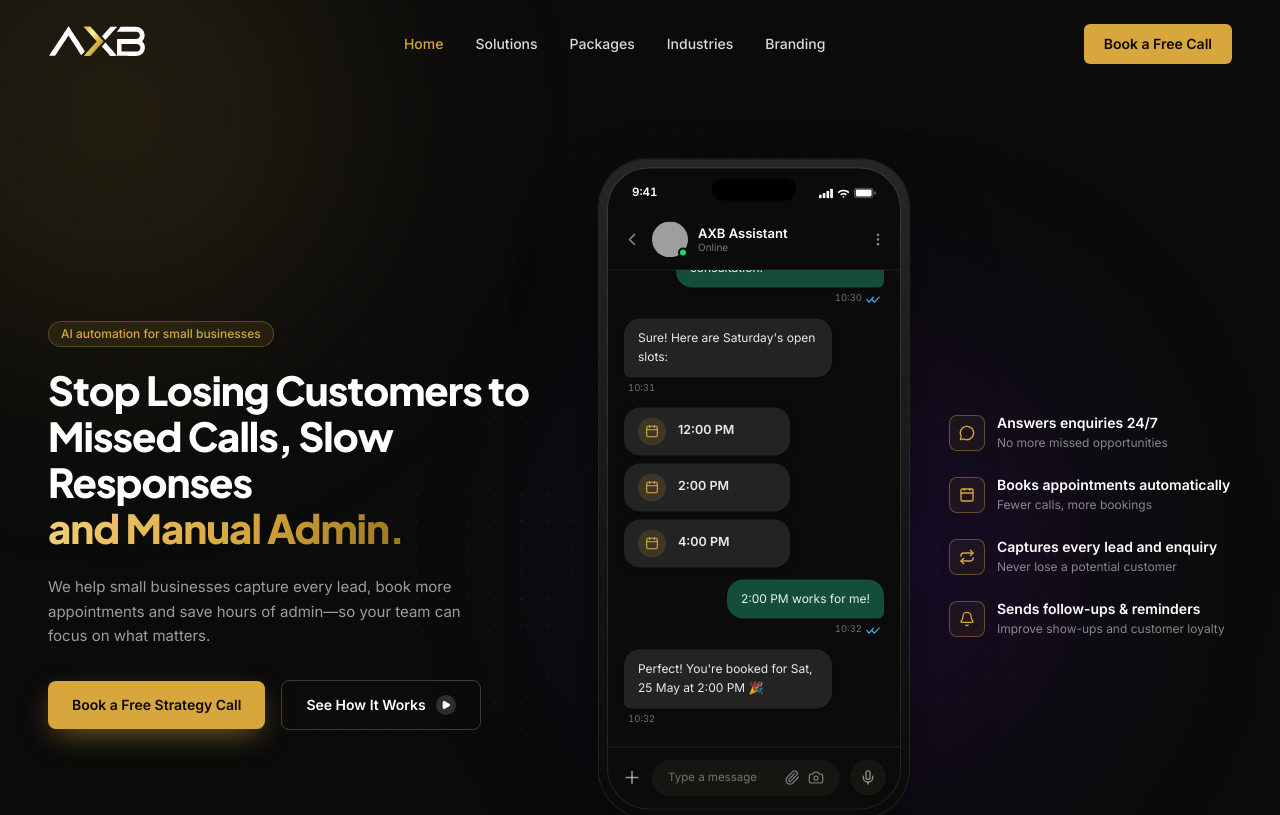
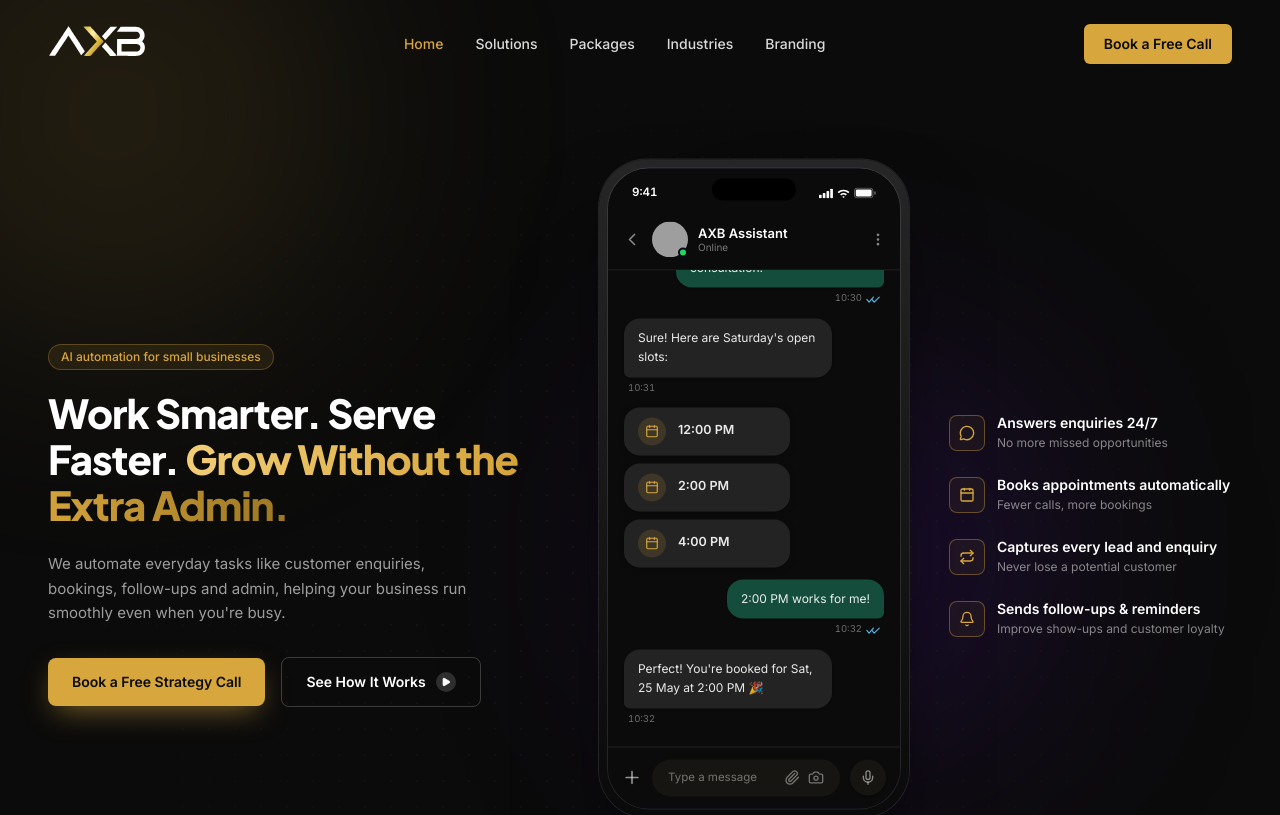
Before and after one commit to bonganishube/axb, a Next.js app: page / in a window 1280 px wide. Shown: the top 815 px of the page. Built offline with nearby package versions, Linux system fonts and the light colour scheme; grey boxes are pictures that could not be loaded.

Commit message:
Edit hero section

```diff
--- a/src/components/Hero.tsx
+++ b/src/components/Hero.tsx
@@ -42,12 +42,12 @@ export default function Hero() {
               className="animate-fade-up mt-5 text-[26px] font-extrabold leading-[1.15] tracking-tight sm:text-4xl lg:text-[40px]"
               style={{ animationDelay: "80ms" }}
             >
-              Stop Losing Customers to{" "}
-              <br className="hidden lg:block" />
-              Missed Calls, Slow Responses{" "}
-              <br className="hidden lg:block" />
+              Work Smarter. Serve Faster.{" "}
+              {/* <br className="hidden lg:block" />
+              {" "}
+              <br className="hidden lg:block" /> */}
               <span className="bg-[linear-gradient(100deg,#f2ce78,#d7a63c_55%,#9a7621)] bg-clip-text text-transparent">
-                and Manual Admin.
+                Grow Without the Extra Admin.
               </span>
             </h1>
 
@@ -55,9 +55,7 @@ export default function Hero() {
               className="animate-fade-up mt-6 max-w-md text-[15px] leading-relaxed text-white/60"
               style={{ animationDelay: "160ms" }}
             >
-              We help small businesses capture every lead, book more
-              appointments and save hours of admin—so your team can focus on
-              what matters.
+              We automate everyday tasks like customer enquiries, bookings, follow-ups and admin, helping your business run smoothly even when you're busy.
             </p>
 
             <div
```
